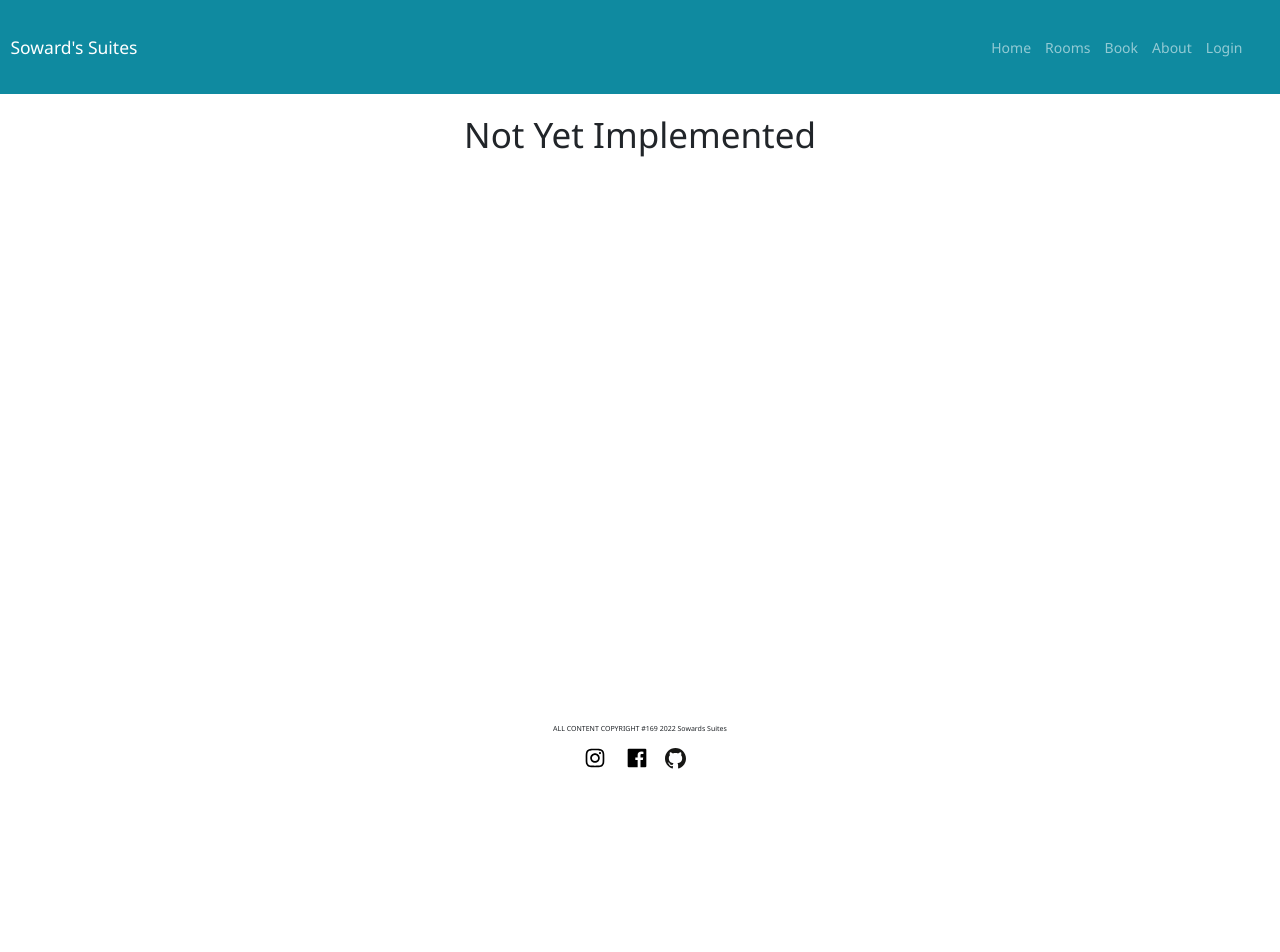
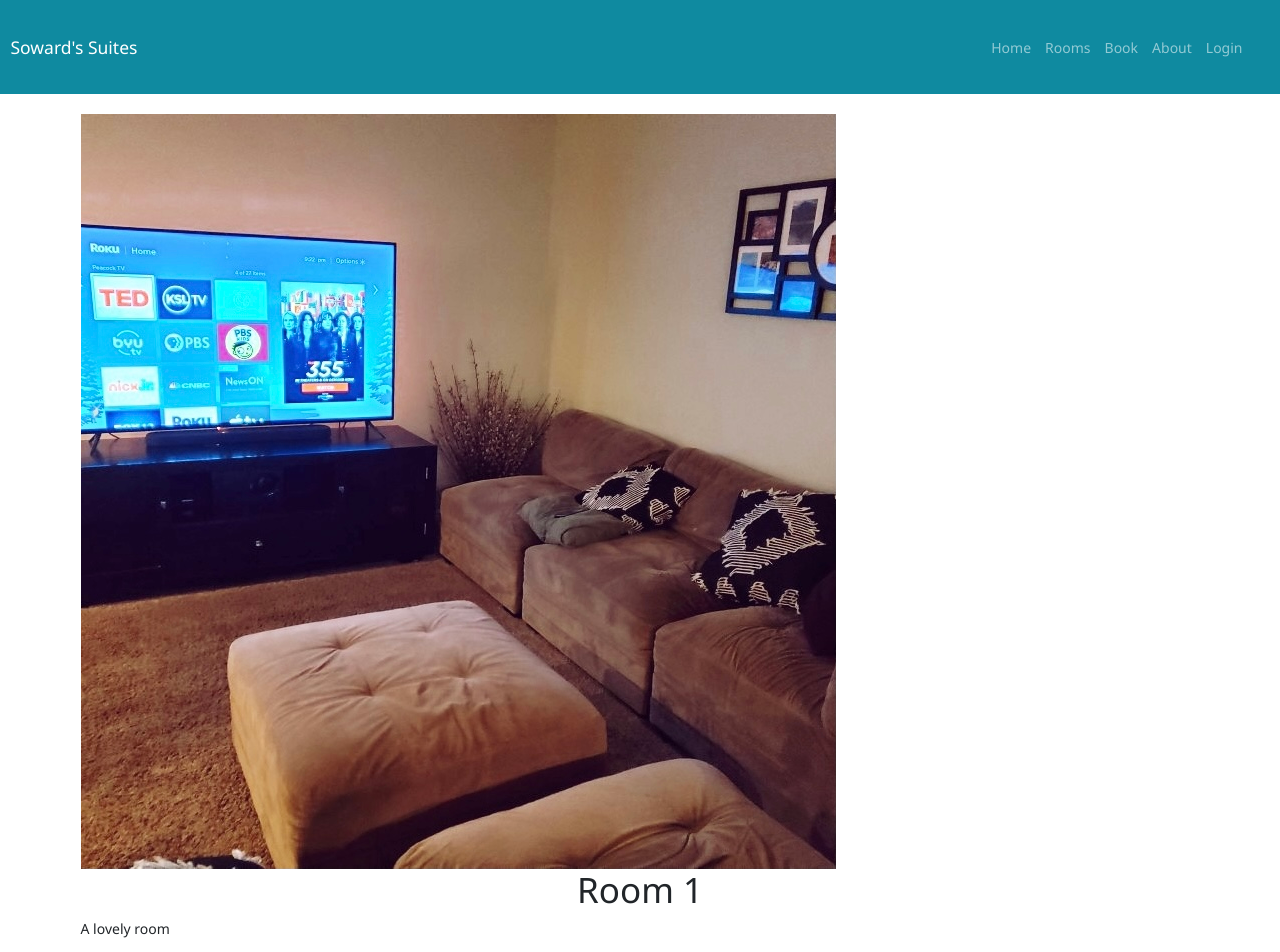
Before and after one commit to bradofrado/SowardsSuites, a Vue app: page /rooms/0 in a window 1280 px wide. Shown: the top 952 px of the page. Before the commit the page ends 800 px from the top, so only its background shows below. Built offline with nearby package versions, Linux system fonts and the light colour scheme.

Commit message:
Added RoomView for each room

```diff
--- a/src/components/Header.vue
+++ b/src/components/Header.vue
@@ -1,7 +1,7 @@
 <template>
     <b-navbar class="bg-primary-dark" toggleable="lg" type="dark">
         <div class="container header-container">
-            <b-navbar-brand href="#">Soward's Suites</b-navbar-brand>
+            <b-navbar-brand href="/">Soward's Suites</b-navbar-brand>
 
             <b-navbar-toggle target="nav-collapse"></b-navbar-toggle>
 
--- a/src/views/RoomView.vue
+++ b/src/views/RoomView.vue
@@ -1,9 +1,25 @@
 <template>
-    <h1>Not Yet Implemented</h1>
+    <div class="room-container">
+        <div class="room-main-image"><img name="main-image" :src="`/images/${room.img}`"/></div>
+        <div class="room-intro-container">
+            <div class="room-name-container">
+                <h1 name="room-name">{{room.name}}</h1>
+            </div>
+            <div class="room-description-container">
+                <p name="room-description">{{room.description}}</p>
+            </div>
+        </div>
+        <div class="room-amenities"></div>
+    </div>
 </template>
 
 <script>
 export default {
-    name: "RoomView"
+    name: "RoomView",
+    computed: {
+        room() {
+            return this.$root.$data.rooms.find(x => x.id === parseInt(this.$route.params.id));
+        }
+    }
 }
 </script>
```
